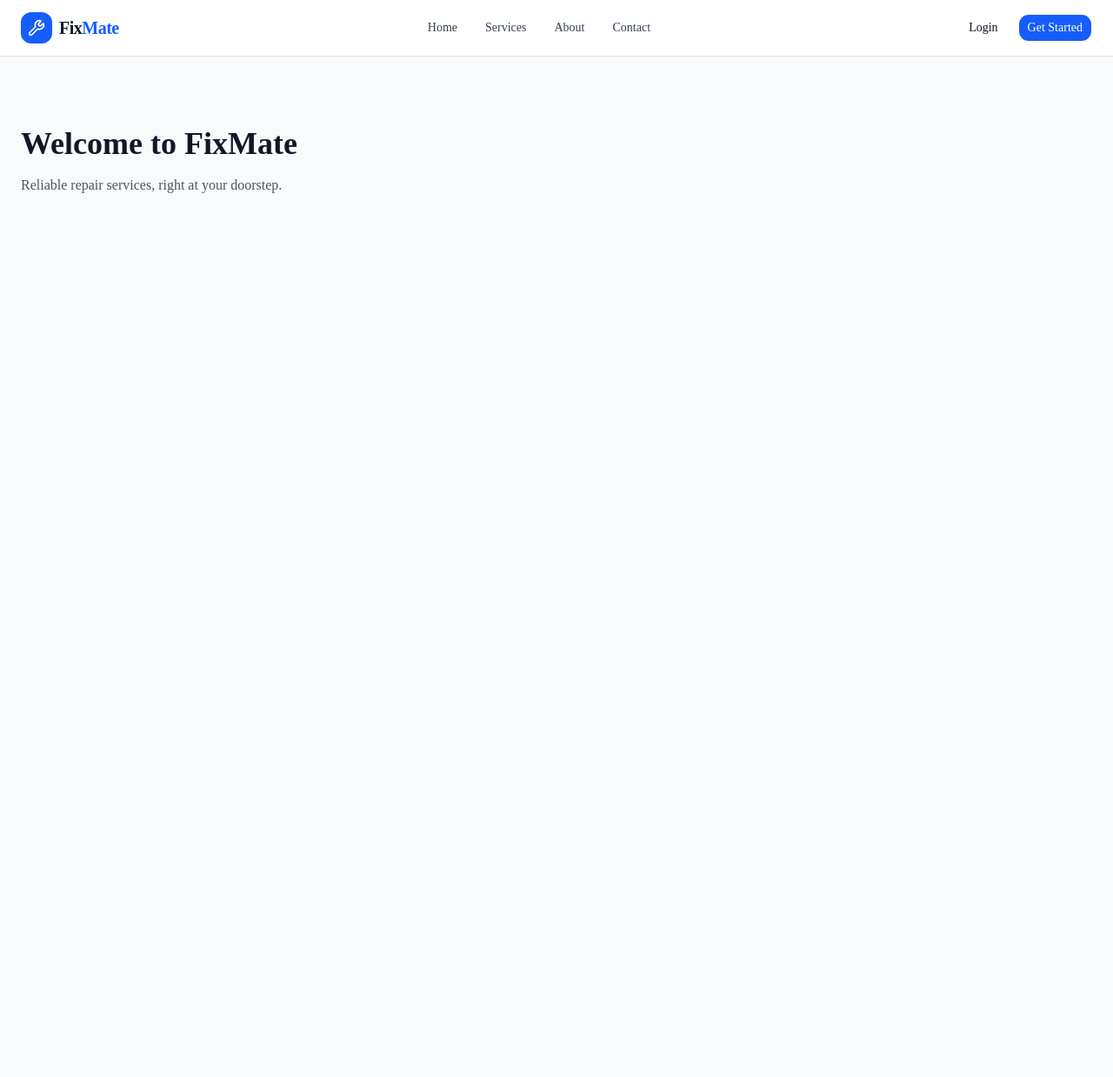
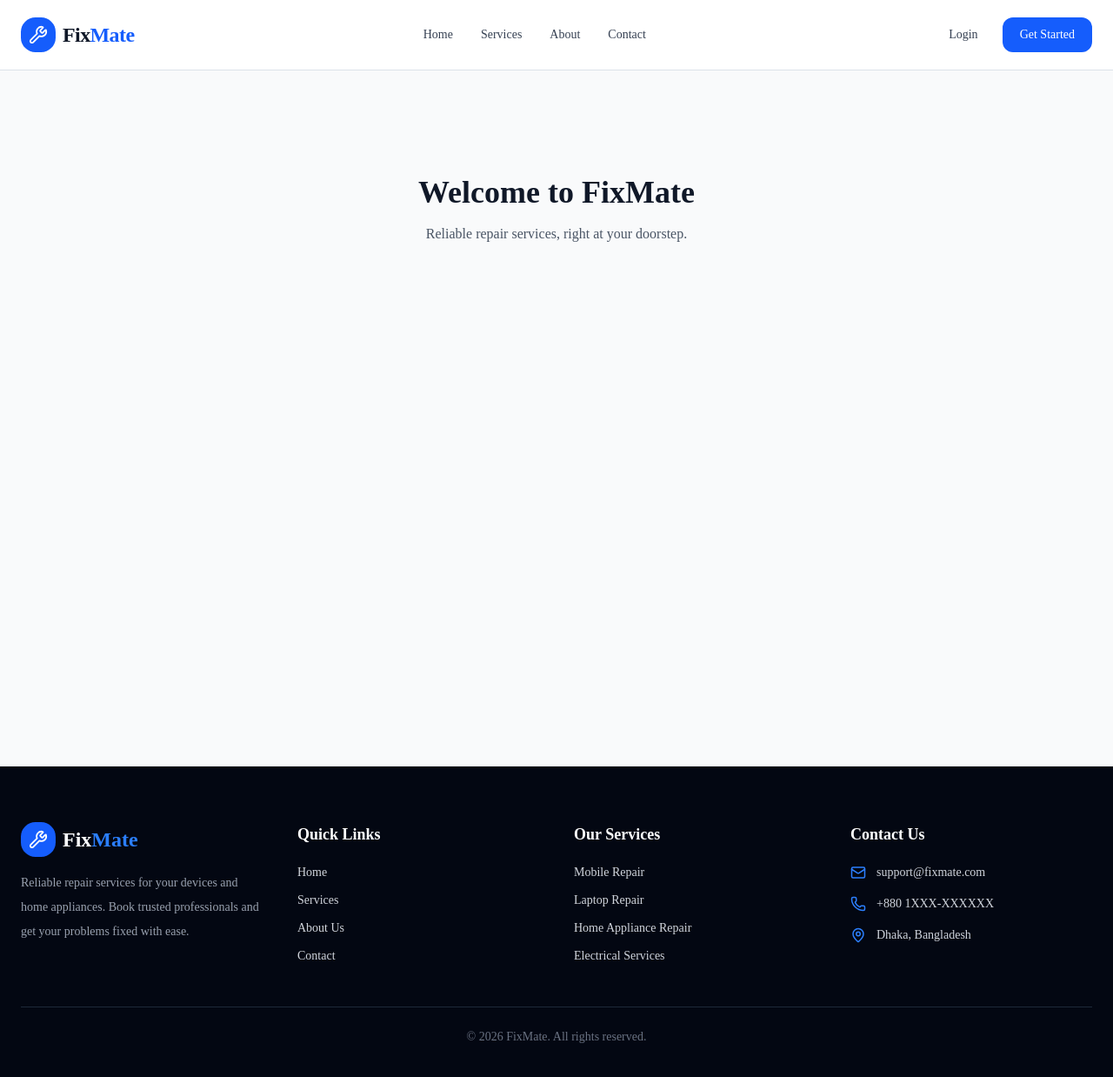
Before and after one commit to Faiazrahman07/Fixmate-client, a Next.js app: page / in a window 1280 px wide. Shown: the top 1238 px of the page at 87% size. Before the commit the page ends 865 px from the top, so only its background shows below. Built offline with nearby package versions, Linux system fonts and the light colour scheme.

Commit message:
add the footer

```diff
--- a/src/app/layout.tsx
+++ b/src/app/layout.tsx
@@ -2,6 +2,7 @@ import type { Metadata } from "next";
 import { Geist, Geist_Mono } from "next/font/google";
 import "./globals.css";
 import Navbar from "@/components/Layout/Navbar";
+import Footer from "@/components/Layout/Footer";
 
 const geistSans = Geist({
   variable: "--font-geist-sans",
@@ -27,6 +28,7 @@ export default function RootLayout({ children }: LayoutProps<"/">) {
       <body className="min-h-full flex flex-col">
         <Navbar></Navbar>
         {children}
+        <Footer></Footer>
         </body>
     </html>
   );
--- a/src/app/page.tsx
+++ b/src/app/page.tsx
@@ -1,11 +1,7 @@
-
-
 export default function Home() {
   return (
-    <>
-
-      <main className="min-h-screen bg-gray-50">
-        <div className="mx-auto max-w-7xl px-6 py-20">
+    <main className="flex min-h-screen items-center justify-center bg-gray-50">
+     <div className="mx-auto max-w-6xl px-6 py-5 text-center -translate-y-60">
         <h1 className="text-4xl font-bold text-gray-900">
           Welcome to FixMate
         </h1>
@@ -15,6 +11,5 @@ export default function Home() {
         </p>
       </div>
     </main>
-    </>
   );
 }
--- /dev/null
+++ b/src/components/Layout/Footer.tsx
@@ -0,0 +1,106 @@
+import Link from "next/link";
+import { Wrench, Mail, Phone, MapPin } from "lucide-react";
+
+const Footer = () => {
+  return (
+    <footer className="bg-gray-950 text-gray-300">
+      <div className="mx-auto max-w-7xl px-6 py-16">
+        <div className="grid grid-cols-1 gap-10 md:grid-cols-2 lg:grid-cols-4">
+
+
+          <div>
+            <Link href="/" className="flex items-center gap-2">
+              <div className="flex h-10 w-10 items-center justify-center rounded-xl bg-blue-600 text-white">
+                <Wrench size={22} />
+              </div>
+
+              <span className="text-2xl font-bold text-white">
+                Fix<span className="text-blue-500">Mate</span>
+              </span>
+            </Link>
+
+            <p className="mt-4 max-w-xs text-sm leading-7 text-gray-400">
+              Reliable repair services for your devices and home appliances.
+              Book trusted professionals and get your problems fixed with ease.
+            </p>
+          </div>
+
+
+          <div>
+            <h3 className="mb-5 text-lg font-semibold text-white">
+              Quick Links
+            </h3>
+
+            <ul className="space-y-3 text-sm">
+              <li>
+                <Link href="/" className="transition hover:text-blue-400">
+                  Home
+                </Link>
+              </li>
+              <li>
+                <Link href="/services" className="transition hover:text-blue-400">
+                  Services
+                </Link>
+              </li>
+              <li>
+                <Link href="/about" className="transition hover:text-blue-400">
+                  About Us
+                </Link>
+              </li>
+              <li>
+                <Link href="/contact" className="transition hover:text-blue-400">
+                  Contact
+                </Link>
+              </li>
+            </ul>
+          </div>
+
+
+          <div>
+            <h3 className="mb-5 text-lg font-semibold text-white">
+              Our Services
+            </h3>
+
+            <ul className="space-y-3 text-sm">
+              <li>Mobile Repair</li>
+              <li>Laptop Repair</li>
+              <li>Home Appliance Repair</li>
+              <li>Electrical Services</li>
+            </ul>
+          </div>
+
+          <div>
+            <h3 className="mb-5 text-lg font-semibold text-white">
+              Contact Us
+            </h3>
+
+            <ul className="space-y-4 text-sm">
+              <li className="flex items-center gap-3">
+                <Mail size={18} className="text-blue-500" />
+                <span>support@fixmate.com</span>
+              </li>
+
+              <li className="flex items-center gap-3">
+                <Phone size={18} className="text-blue-500" />
+                <span>+880 1XXX-XXXXXX</span>
+              </li>
+
+              <li className="flex items-center gap-3">
+                <MapPin size={18} className="text-blue-500" />
+                <span>Dhaka, Bangladesh</span>
+              </li>
+            </ul>
+          </div>
+
+        </div>
+
+
+        <div className="mt-12 border-t border-gray-800 pt-6 text-center text-sm text-gray-500">
+          © {new Date().getFullYear()} FixMate. All rights reserved.
+        </div>
+      </div>
+    </footer>
+  );
+};
+
+export default Footer;
--- a/src/components/Layout/Navbar.tsx
+++ b/src/components/Layout/Navbar.tsx
@@ -1,59 +1,110 @@
+"use client";
+
 import Link from "next/link";
-import { Wrench } from "lucide-react";
-import { Button } from "@/components/ui/button";
+import { Wrench, Menu, X } from "lucide-react";
+import { useState } from "react";
 
 const Navbar = () => {
+  const [isOpen, setIsOpen] = useState(false);
+
+  const navLinks = [
+    { name: "Home", href: "/" },
+    { name: "Services", href: "/services" },
+    { name: "About", href: "/about" },
+    { name: "Contact", href: "/contact" },
+  ];
+
   return (
-    <header className="sticky top-0 z-50 border-b bg-white">
-      <nav className="mx-auto flex h-16 max-w-7xl items-center justify-between px-6">
+   <nav className="sticky top-0 z-50 border-b bg-white">
+      <div className="mx-auto flex h-20 max-w-7xl items-center justify-between px-6">
 
-        {/* Logo */}
+
         <Link href="/" className="flex items-center gap-2">
-          <div className="flex h-9 w-9 items-center justify-center rounded-lg bg-blue-600 text-white">
-            <Wrench size={20} />
+          <div className="flex h-10 w-10 items-center justify-center rounded-xl bg-blue-600 text-white">
+            <Wrench size={22} />
           </div>
 
-          <span className="text-xl font-bold tracking-tight text-gray-900">
+          <span className="text-2xl font-bold tracking-tight text-gray-900">
             Fix<span className="text-blue-600">Mate</span>
           </span>
         </Link>
 
-        {/* Navigation Links */}
+        {/* Desktop Navigation */}
         <div className="hidden items-center gap-8 md:flex">
-          <Link href="/" className="text-sm font-medium text-gray-700 hover:text-blue-600 transition">
-            Home
+          {navLinks.map((link) => (
+            <Link
+              key={link.name}
+              href={link.href}
+              className="text-sm font-medium text-gray-700 transition hover:text-blue-600"
+            >
+              {link.name}
+            </Link>
+          ))}
+        </div>
+
+
+        <div className="hidden items-center gap-3 md:flex">
+          <Link
+            href="/login"
+            className="rounded-lg px-4 py-2 text-sm font-medium text-gray-700 transition hover:bg-gray-100"
+          >
+            Login
           </Link>
 
-          <Link href="/services" className="text-sm font-medium text-gray-700 hover:text-blue-600 transition">
-            Services
-          </Link>
-
-          <Link href="/about" className="text-sm font-medium text-gray-700 hover:text-blue-600 transition">
-            About
-          </Link>
-
-          <Link href="/contact" className="text-sm font-medium text-gray-700 hover:text-blue-600 transition">
-            Contact
+          <Link
+            href="/register"
+            className="rounded-lg bg-blue-600 px-5 py-2.5 text-sm font-medium text-white transition hover:bg-blue-700"
+          >
+            Get Started
           </Link>
         </div>
 
-        {/* Buttons */}
-        <div className="flex items-center gap-3">
-          <Link href="/login">
-            <Button variant="ghost" className="font-medium">
-              Login
-            </Button>
-          </Link>
 
-          <Link href="/register">
-            <Button className="bg-blue-600 hover:bg-blue-700 text-white">
-              Get Started
-            </Button>
-          </Link>
+        <button
+          onClick={() => setIsOpen(!isOpen)}
+          className="rounded-md p-2 text-gray-700 md:hidden"
+          aria-label="Toggle menu"
+        >
+          {isOpen ? <X size={24} /> : <Menu size={24} />}
+        </button>
+      </div>
+
+
+      {isOpen && (
+        <div className="border-t bg-white px-6 py-4 md:hidden">
+          <div className="flex flex-col gap-4">
+            {navLinks.map((link) => (
+              <Link
+                key={link.name}
+                href={link.href}
+                onClick={() => setIsOpen(false)}
+                className="text-sm font-medium text-gray-700 transition hover:text-blue-600"
+              >
+                {link.name}
+              </Link>
+            ))}
+
+            <div className="flex gap-3 border-t pt-4">
+              <Link
+                href="/login"
+                onClick={() => setIsOpen(false)}
+                className="rounded-lg px-4 py-2 text-sm font-medium text-gray-700 hover:bg-gray-100"
+              >
+                Login
+              </Link>
+
+              <Link
+                href="/register"
+                onClick={() => setIsOpen(false)}
+                className="rounded-lg bg-blue-600 px-5 py-2.5 text-sm font-medium text-white hover:bg-blue-700"
+              >
+                Get Started
+              </Link>
+            </div>
+          </div>
         </div>
-
-      </nav>
-    </header>
+      )}
+    </nav>
   );
 };
 
```
Lines whose indentation alone changed are shown as unchanged.
